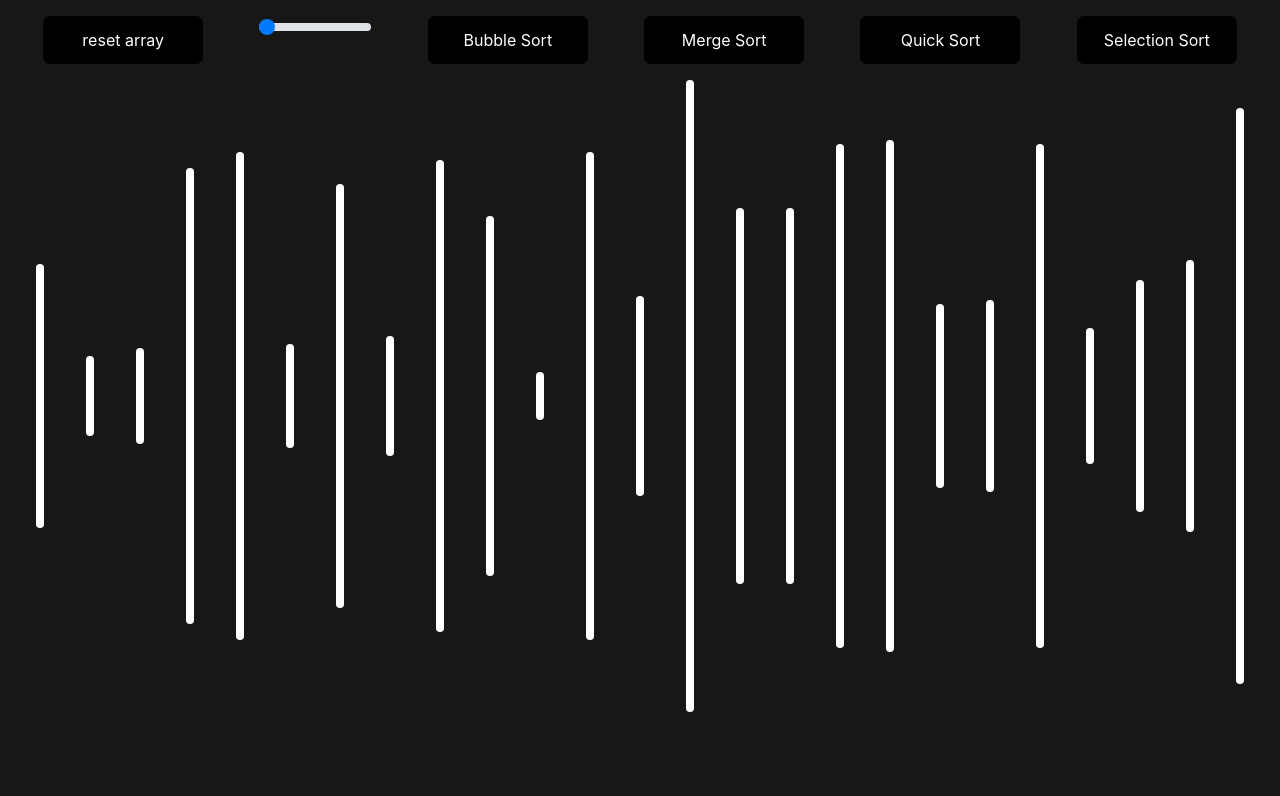
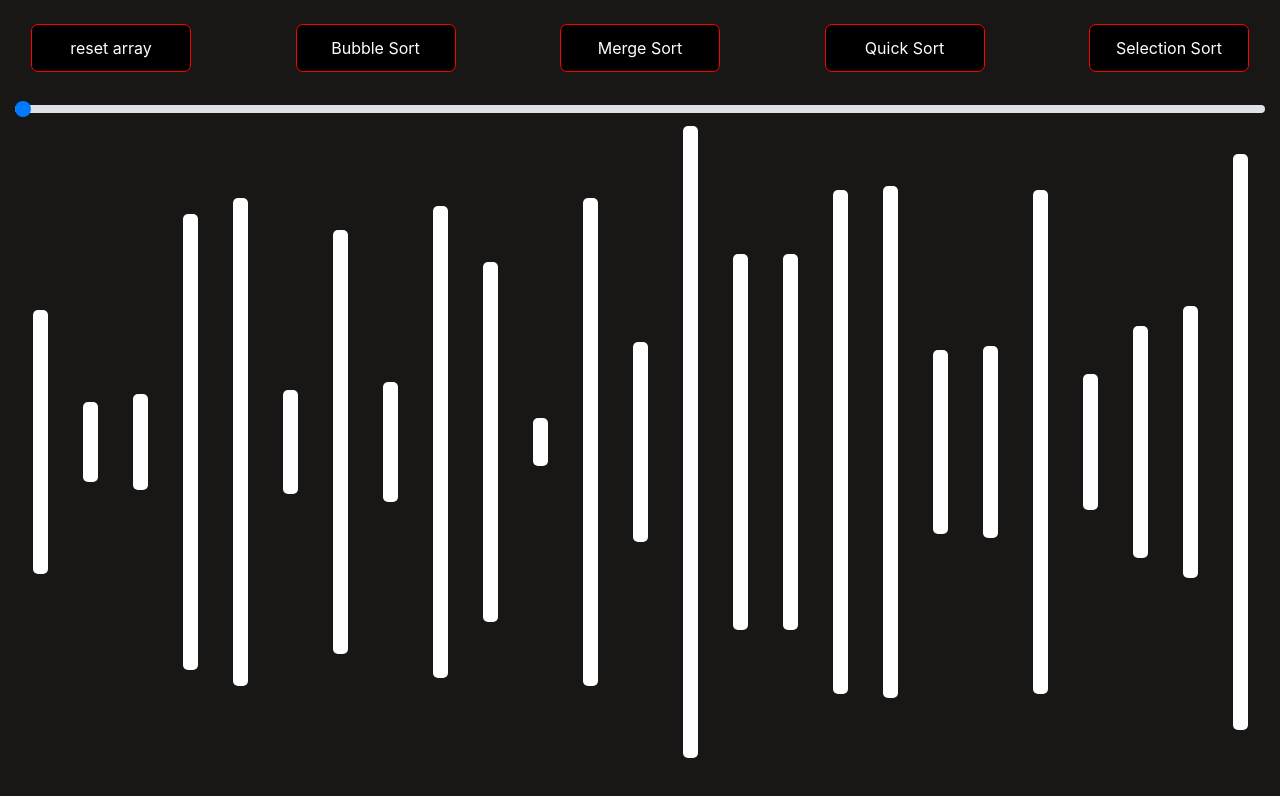
Before and after one commit to prayagcbose/sortingVisualizer, a React (Create React App) app: page / in a window 1280 px wide. Shown: the top 796 px of the page. Built offline with nearby package versions, Linux system fonts and the light colour scheme.

Commit message:
styles changed

```diff
--- a/public/index.html
+++ b/public/index.html
@@ -9,7 +9,10 @@
 			crossorigin="anonymous"
 		/>
 		<link rel="icon" href="%PUBLIC_URL%/favicon.ico" />
-		<meta name="viewport" content="width=device-width, initial-scale=1" />
+		<meta
+			name="viewport"
+			content="width=device-width, initial-scale=1, maximum-scale=1, user-scalable=0"
+		/>
 		<meta name="theme-color" content="#000000" />
 		<meta
 			name="description"
--- a/src/components/Main/Main.css
+++ b/src/components/Main/Main.css
@@ -13,9 +13,14 @@
 
 .outerBtn {
 	display: flex;
-	justify-content: space-around;
-	margin-top: 1rem;
-	margin-bottom: 1rem;
+	justify-content: space-between;
+	white-space: nowrap;
+	overflow: auto;
+	margin: 1.5rem auto;
+}
+
+.outerBtn ::-webkit-scrollbar {
+	display: none;
 }
 
 .button {
@@ -26,6 +31,8 @@
 	height: 3rem;
 	border-radius: 7px;
 	box-shadow: gray;
+	margin: auto 1rem;
+	border: solid red 0.5px;
 }
 
 .button:hover {
@@ -34,5 +41,5 @@
 }
 
 .range {
-	width: 7rem;
+	margin: 0.1rem auto;
 }
--- a/src/components/Main/Main.jsx
+++ b/src/components/Main/Main.jsx
@@ -54,7 +54,7 @@ function Main() {
 				if (i % 2 !== 0) {
 					lineStyle1.backgroundColor = "green";
 				}
-				if (i === bubbleSrtAnimations.length - 1) {
+				if (i == bubbleSrtAnimations.length - 1) {
 					setRunning(false);
 					lines[0].style.backgroundColor = "green";
 				}
@@ -114,7 +114,7 @@ function Main() {
 					lineStyle1.height = hgt1 + "vh";
 					lineStyle2.height = hgt2 + "vh";
 				}
-				if (i === animations.length - 1) {
+				if (i == animations.length - 1) {
 					setRunning(false);
 				}
 			}, i * timeDelayOfAnimation);
@@ -143,7 +143,7 @@ function Main() {
 					lineStyle1.height = hgt1 + "vh";
 					lineStyle2.height = hgt2 + "vh";
 				}
-				if (i === animations.length - 1) {
+				if (i == animations.length - 1) {
 					setRunning(false);
 				}
 			}, i * timeDelayOfAnimation);
@@ -170,15 +170,7 @@ function Main() {
 				>
 					reset array
 				</button>
-				<input
-					type="range"
-					className="custom-range range"
-					min={25}
-					max={80}
-					value={numberOfLines}
-					disabled={running}
-					onChange={resetNumberOfLines}
-				></input>
+
 				<button
 					className="btn button"
 					disabled={running}
@@ -208,6 +200,15 @@ function Main() {
 					Selection Sort
 				</button>
 			</div>
+			<input
+				type="range"
+				className="custom-range range"
+				min={25}
+				max={80}
+				value={numberOfLines}
+				disabled={running}
+				onChange={resetNumberOfLines}
+			></input>
 
 			<div className="outerDiv">
 				{array.map((item, idx) => (
@@ -216,7 +217,7 @@ function Main() {
 						className="line"
 						style={{
 							height: `${item}vh`,
-							width: `${8 - numberOfLines / 100}px`,
+							width: `${20 - numberOfLines / 5}px`,
 						}}
 					></div>
 				))}
```
